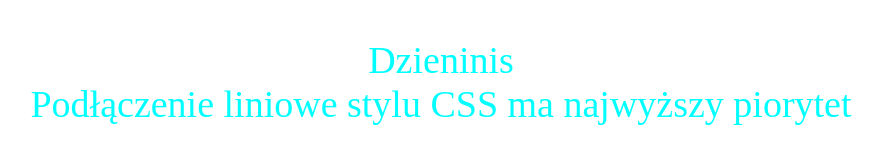
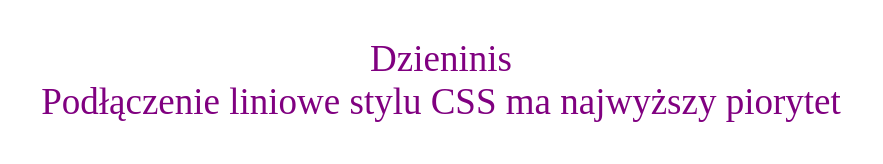
Before and after one commit to titoszek/css, a plain HTML site: page Dzie_z5_4.html in a window 1280 px wide. Shown: the whole page, without its empty margins (199-1082 px from the left). Drawn offline with Linux system fonts and the light colour scheme.

Commit message:
Update Dzie_z5_4.html

```diff
--- a/Dzie_z5_4.html
+++ b/Dzie_z5_4.html
@@ -6,7 +6,7 @@
 
         </head>
         <body style="text-align:center;">
-			<p style="color: #00FFFF; font-size: 38px;"> Dzieninis <br> Podłączenie liniowe stylu CSS ma najwyższy piorytet </p>
+			<p style="color: #800080; font-size: 37px;"> Dzieninis <br> Podłączenie liniowe stylu CSS ma najwyższy piorytet </p>
 
 
         </body>
```
